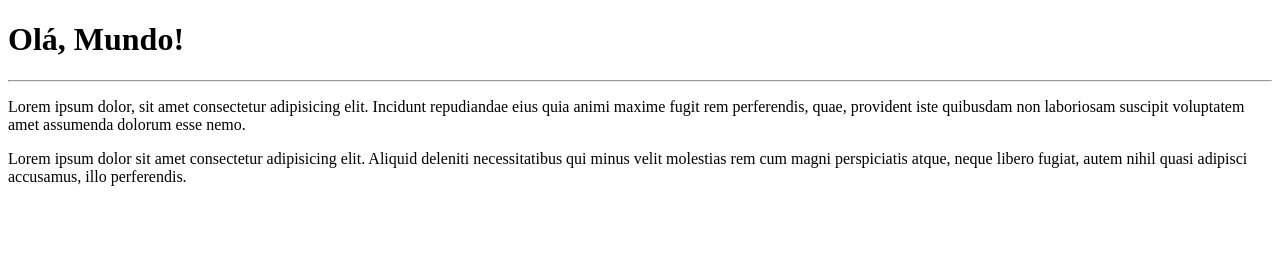
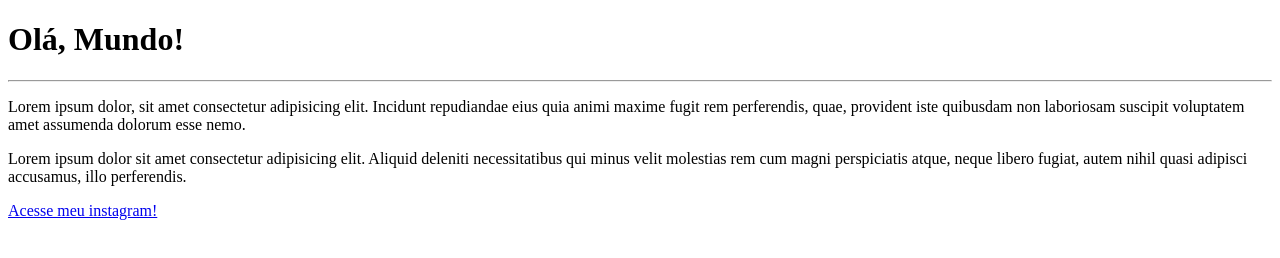
Before and after one commit to EnzoAlmeida-Dev/Teste-repositorio, a plain HTML site: page site-teste/index.html in a window 1280 px wide. Drawn offline with Linux system fonts and the light colour scheme.

Commit message:
update branch insta

```diff
--- a/site-teste/index.html
+++ b/site-teste/index.html
@@ -6,9 +6,12 @@
     <title>Primeiro site feito para o repositório do GitHub!</title>
 </head>
 <body>
+  <main>
   <h1>Olá, Mundo!</h1>
   <hr>
   <p>Lorem ipsum dolor, sit amet consectetur adipisicing elit. Incidunt repudiandae eius quia animi maxime fugit rem perferendis, quae, provident iste quibusdam non laboriosam suscipit voluptatem amet assumenda dolorum esse nemo.</p>
   <p>Lorem ipsum dolor sit amet consectetur adipisicing elit. Aliquid deleniti necessitatibus qui minus velit molestias rem cum magni perspiciatis atque, neque libero fugiat, autem nihil quasi adipisci accusamus, illo perferendis.</p>
+  <a href="https://www.instagram.com/sinkzn_/"><p>Acesse meu instagram!</p></a>
+</main>
 </body>
 </html>
```
